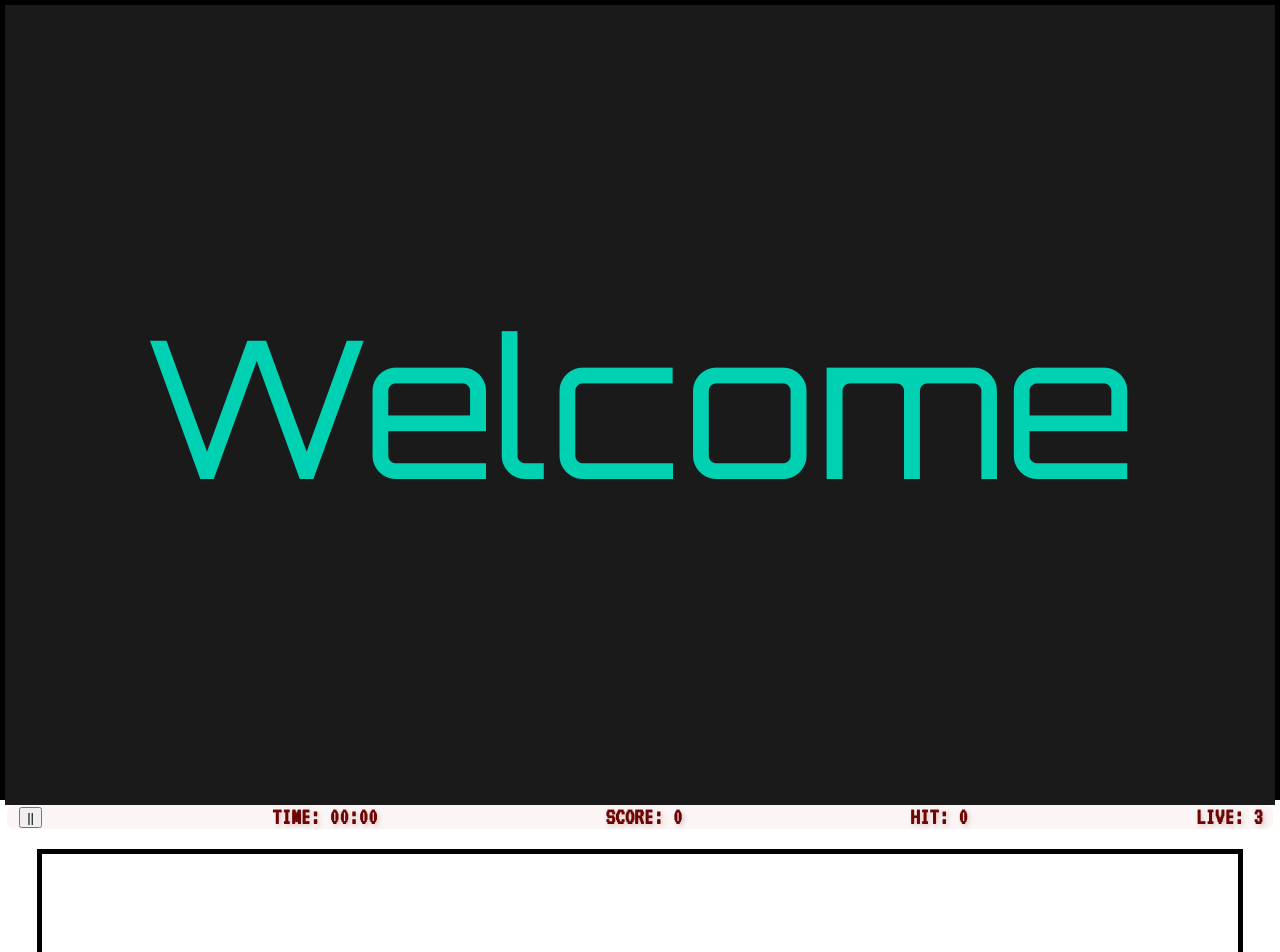
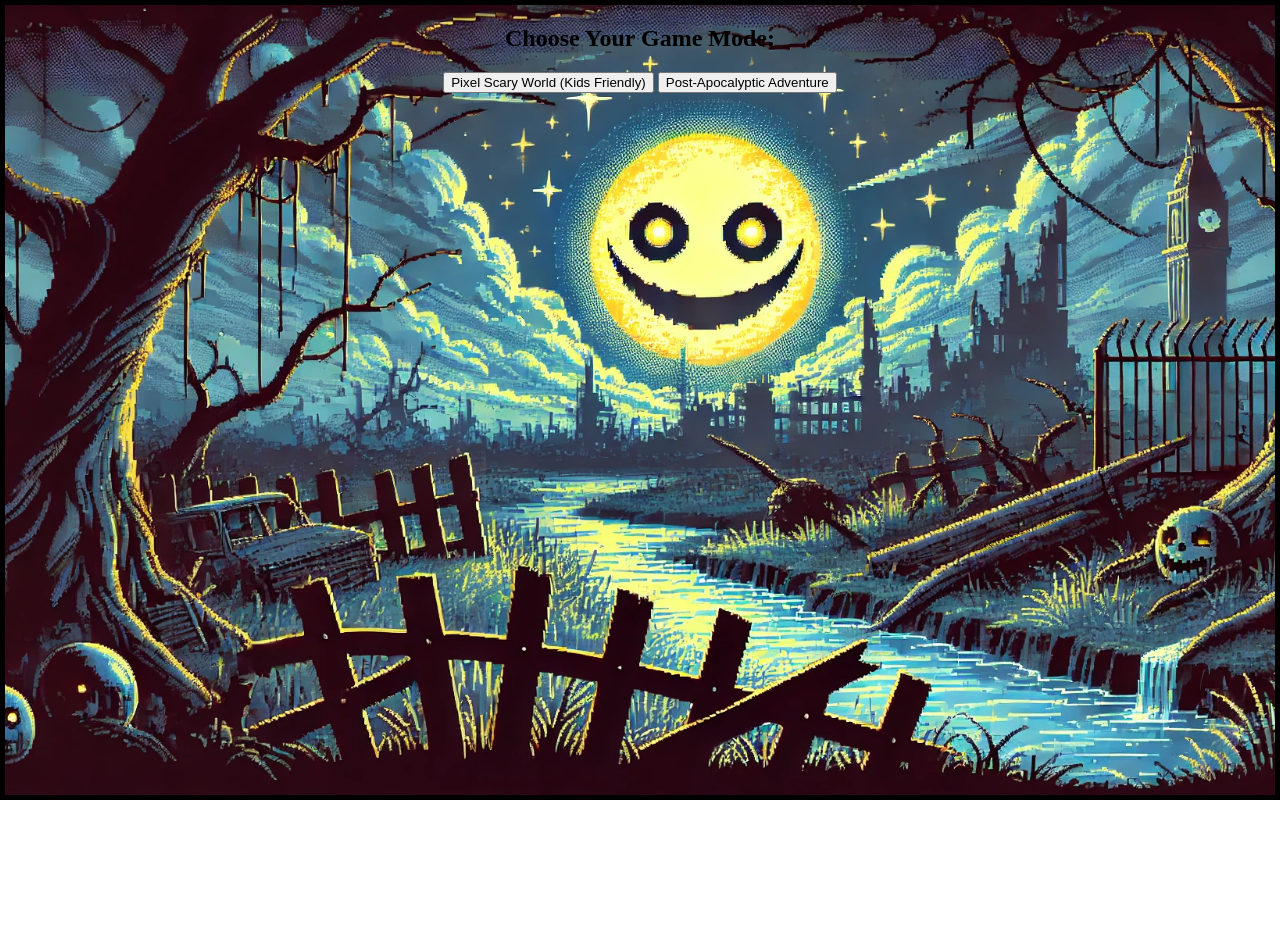
Before and after one commit to GrutifulDay/zombie_game, a website built with Vite: page index.html in a window 1280 px wide. Shown: the top 952 px of the page. After the commit the page ends 800 px from the top, so only its background shows below. Built offline with nearby package versions, Linux system fonts and the light colour scheme.

Commit message:
pridani mode-selection

```diff
--- a/index.html
+++ b/index.html
@@ -6,6 +6,7 @@
 
 
     <link rel="stylesheet" href="./css/style.css">
+    <link rel="stylesheet" href="./css/mode-selection.css">
     <link rel="stylesheet" href="./css/aside.css">
     <link rel="stylesheet" href="./css/header.css">
     <link rel="stylesheet" href="./css/main.css">
@@ -20,12 +21,20 @@
 <body>
 
     <!-- UVOD -->
-    <aside id="welcomeSection">
+    <!-- <aside id="welcomeSection">
         <button id="welcomeBtn">Welcome</button>
-    </aside>
+    </aside> -->
+
+    <!-- VYBER ZE DVOU HERNICH MODU -->
+    <nav id="modeSelection">
+        <h2>Choose Your Game Mode:</h2>
+        <button id="modePixelGame">Pixel Scary World (Kids Friendly)</button>
+        <button id="modePostApo">Post-Apocalyptic Adventure</button>
+    </nav>
 
 
     <!-- HLAVNI HORNI PANEL -->
+    <article style="display: none;">
     <header>
         <ul class="header-info">
             <li class="stop-item"><button id="stop-button">||</button></li>
@@ -43,7 +52,7 @@
 
     </main>
 
-
+</article>
 
 
 
```
Also changed, not shown: css/mode-selection.css (added), css/variables.css (line endings or trailing spaces).
